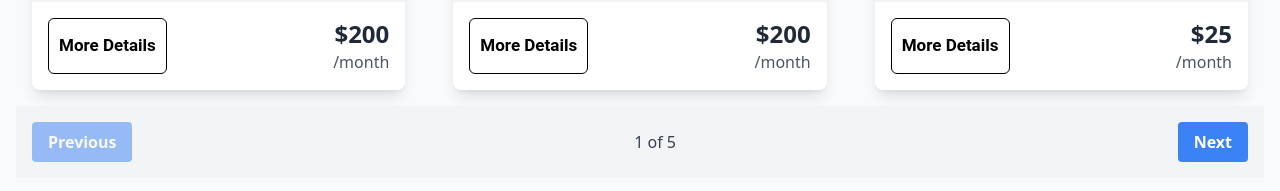
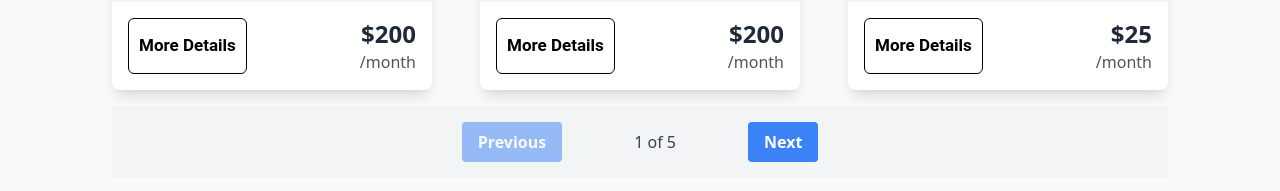
Before and after one commit to ayush-310/react-vercel, a React (Create React App) app: page / in a window 1280 px wide. Shown: the part 1160-1351 px from the top of the page. Built offline with nearby package versions, Linux system fonts and the light colour scheme.

Commit message:
Fixed minor issues of UI

```diff
--- a/src/App.js
+++ b/src/App.js
@@ -47,7 +47,7 @@ function App() {
           path="/"
           element={
             <div>
-              <div className="grid grid-cols-1 sm:grid-cols-2 lg:grid-cols-3 gap-4 mt-8 w-full">
+              <div className="grid grid-cols-1 md:px-20 sm:grid-cols-2 lg:grid-cols-3 gap-4 mt-8 w-full">
                 {records.map((item) => (
                   <Card
                     key={item.id}
--- a/src/Components/About.jsx
+++ b/src/Components/About.jsx
@@ -2,7 +2,7 @@ import React from 'react';
 
 function AboutUs() {
     return (
-        <div className=" min-h-screen flex flex-col items-center p-8">
+        <div className=" min-h-screen flex flex-col items-center p-4 mt-2">
             {/* Headline */}
             <h1 className="text-4xl md:text-5xl font-bold text-blue-700 mb-4">
                 Your Company Name: Your Journey, Our Drive
--- a/src/Components/CardDetails.jsx
+++ b/src/Components/CardDetails.jsx
@@ -12,7 +12,7 @@ export function CardDetails({ isFavorite, toggleFavorite }) {
     }
 
     return (
-        <div className="flex flex-col items-center p-8 bg-gray-50 min-h-screen">
+        <div className="flex flex-col items-center mt-8 sm:p-8 bg-gray-50 min-h-screen">
             <div className="container mx-auto p-4 rounded-lg shadow-lg bg-white">
                 <div className="flex flex-col md:flex-row items-center md:space-x-8 space-y-8 md:space-y-0">
 
--- a/src/Components/Fav.jsx
+++ b/src/Components/Fav.jsx
@@ -8,9 +8,10 @@ function Fav({ favorites = [], toggleFavorite, searchTerm }) {
         .filter((item) => item.title.toLowerCase().includes(searchTerm.toLowerCase()));
 
     return (
-        <div className="min-h-screen flex flex-col items-center bg-gray-50 p-4">
-            <h2 className="text-2xl font-semibold text-gray-800">Favorite Cards</h2>
-            <div className="grid grid-cols-1 sm:grid-cols-2 lg:grid-cols-3 gap-4 mt-8 w-full">
+        <>
+                <h2 className="text-2xl my-5 font-semibold text-gray-800">Favorite Cards</h2>
+            <div className="min-h-screen flex flex-col items-center bg-gray-50 ">
+                <div className="grid grid-cols-1 md:px-20 sm:grid-cols-2 lg:grid-cols-3 gap-4  w-full">
                     {favoriteCards.map((item) => (
                         <Card
                             key={item.id}
@@ -21,6 +22,7 @@ function Fav({ favorites = [], toggleFavorite, searchTerm }) {
                     ))}
                 </div>
             </div>
+        </>
     );
 }
 
--- a/src/Components/Footer.jsx
+++ b/src/Components/Footer.jsx
@@ -10,7 +10,7 @@ function Footer({ currentPage, totalPages, onPageChange }) {
     };
 
     return (
-        <div className="bg-gray-100 p-4 flex justify-between items-center">
+        <div className="bg-gray-100 p-4 md:mx-24 flex justify-center sm:gap-16 items-center">
             <button
                 onClick={handlePrevious}
                 disabled={currentPage === 1}
```
Lines whose indentation alone changed are shown as unchanged.
